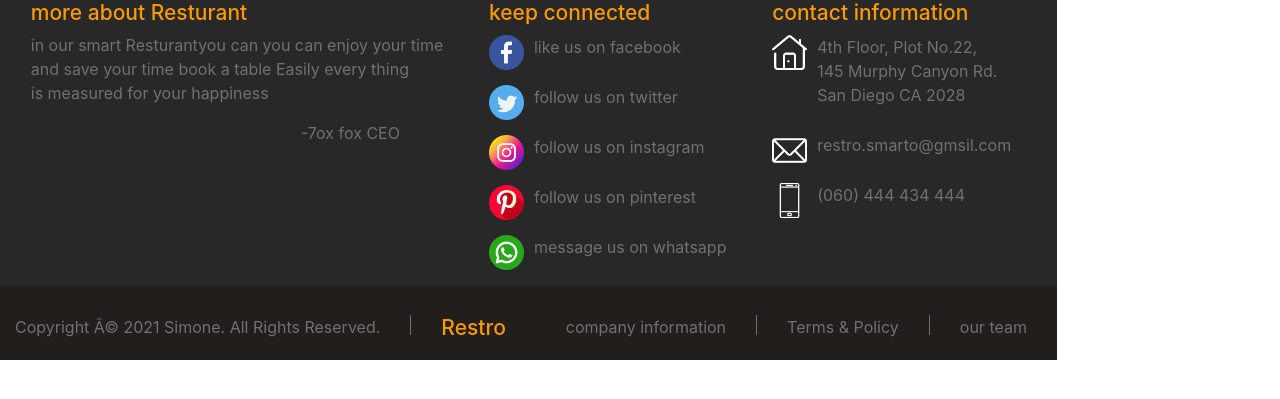
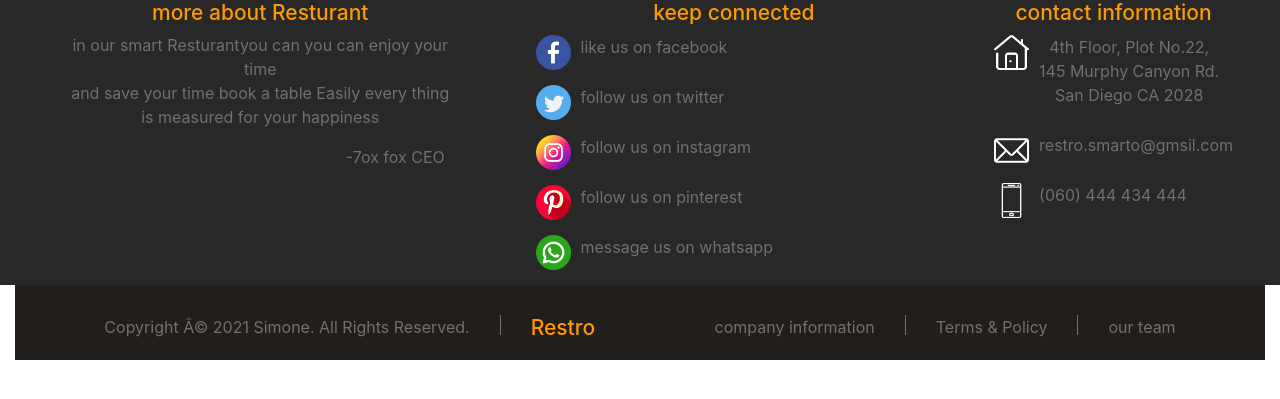
Before and after one commit to Hady-Hassan/Restro, a PHP site: page /footer.php in a window 1280 px wide. Shown: the top 399 px of the page. Run offline with PHP 8.4, Linux system fonts and the light colour scheme.

Commit message:
footer fix

```diff
--- a/footer.php
+++ b/footer.php
@@ -11,10 +11,10 @@
 </head>
 
 <body>
-    <footer class="footerall row">
-        <div>
-            <section class="footer-part1">
-                <div class="footer-part1-1">
+    <footer class="footerall text-center">
+        <div class="container-fluid">
+            <section class="footer-part1  row">
+                <div class="footer-part1-1 col-md-4  text-center">
                     <h4>more about Resturant</h4>
                     <p>in our smart Resturantyou can you can enjoy your time
                         <br> and save your time book a table Easily every thing
@@ -22,7 +22,7 @@
                     </p>
                     <p class="ceo">-7ox fox CEO</p>
                 </div>
-                <div class="footer-part1-2">
+                <div class="footer-part1-2 col-md-4 text-center">
                     <h4>keep connected</h4>
                     <div>
                         <div class="footer-icon">
```
